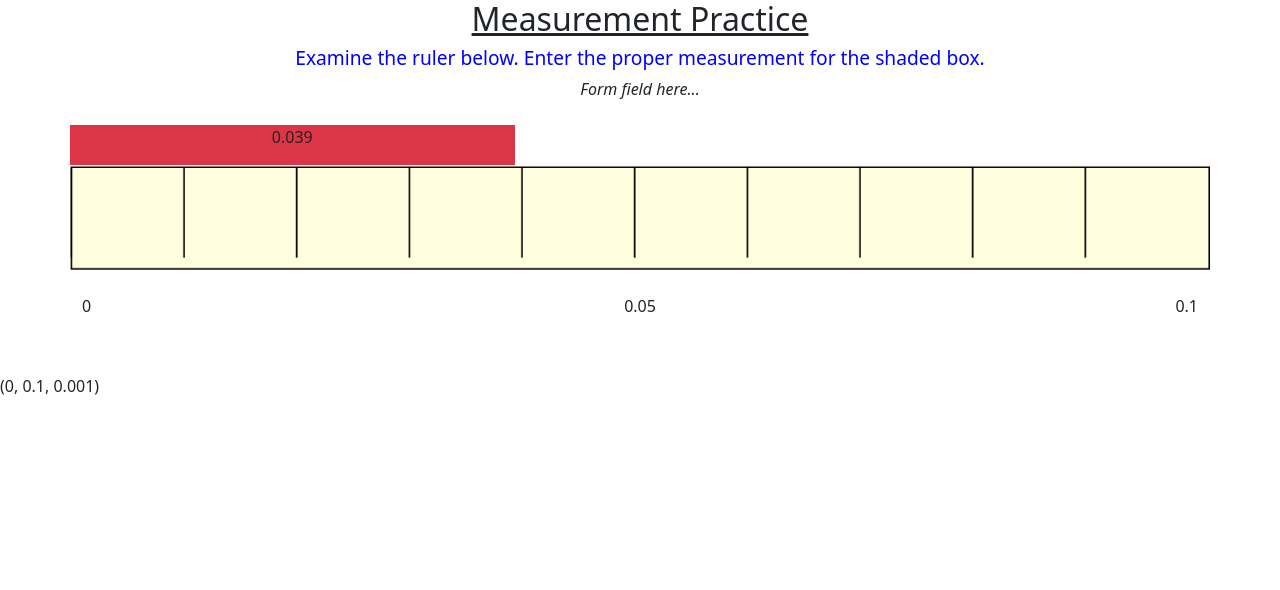
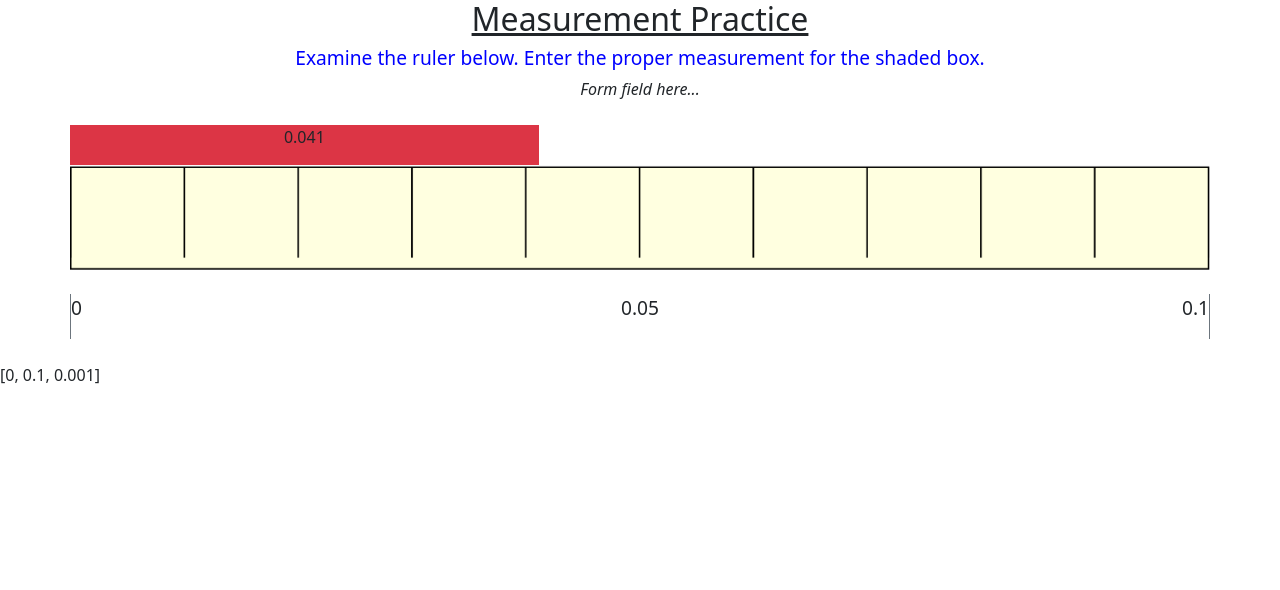
Before and after one commit to jimflores5/Measurement, a Flask app: page /measurement_practice in a window 1280 px wide. Shown: the top 590 px of the page. Run offline with Flask 3, Linux system fonts and the light colour scheme.

Commit message:
Finished layout and consistency for matching random object lengths with displayed rulers.

```diff
--- a/main.py
+++ b/main.py
@@ -12,7 +12,7 @@ def pick_numbers(divisions):
     # Set the end number on the ruler (1, 10, 1000, or 10,000 units larger than start)
     last_num = first_num + 10**(random.randint(-2, 3))
     last_sig_fig_position = (last_num-first_num)/(10*divisions)
-    return (first_num, last_num, last_sig_fig_position)
+    return [first_num, last_num, last_sig_fig_position]
 
 @app.route('/')
 def index():
@@ -22,9 +22,7 @@ def index():
 def measurement():
     num_divisions = random.choice([1, 10, 100])
     numbers = pick_numbers(num_divisions)
-    # wide = round(random.uniform(starting_value, end_value-1)/end_value*100,2)
-    # object_length = round(starting_value + wide/100*num_divisions,2)
-    object_length = random.uniform(numbers[0]*1.03, numbers[1])
+    object_length = random.uniform(numbers[1]*0.03, numbers[1])
     if numbers[2] < 1:
         round_to = -1*int(round(log(numbers[2],10),1))
         object_length = round(object_length, round_to)
@@ -33,8 +31,7 @@ def measurement():
         object_length = int(object_length/10**round_to)*10**round_to
     else:
         object_length = int(object_length)
-    # wide = round(9.96*object_length+0.261, 1)
-    wide = object_length/numbers[1]*100
+    wide = round(9.965*object_length*10/numbers[1]+0.2614, 3)
     return render_template('measurement_practice.html',title='Measurement Practice',
         wide = wide, start_value = numbers[0], end_value = numbers[1],
         object_length = object_length, num_divisions = num_divisions, nums = numbers)
--- a/static/style.css
+++ b/static/style.css
@@ -104,3 +104,24 @@
     margin-top: 5%;
     margin-bottom: 5%;
 }
+
+.left-ruler-mark {
+    display: inline-block;
+    text-align: left;
+    padding-left: 0%;
+    font-size: 1.5vw;
+    border-left: 1px;
+}
+
+.right-ruler-mark {
+    display: inline-block;
+    text-align: right;
+    padding-right: 0%;
+    font-size: 1.5vw;
+}
+
+.center-ruler-mark {
+    display: inline-block;
+    text-align: center;
+    font-size: 1.5vw;
+}
--- a/templates/measurement_practice.html
+++ b/templates/measurement_practice.html
@@ -29,13 +29,19 @@
     </section>
     <section class="container text-center">
         <div class="row">
-            <div class="col-1 right-side-label">
+            <div class="col-1 left-ruler-mark border-start border-secondary">
                 <p>{{start_value}}</p>
             </div>
-            <figure class="col-10">
-                <p class="text-center">{{(end_value - start_value)/2 + start_value}}</p>
-            </figure>
-            <div class="col-1 left-side-label">
+            <section class="col-10 center-ruler-mark">
+                {% if num_divisions == 1 %}
+                    <p> </p>
+                {% elif end_value > 1 %}
+                    <p class="text-center">{{end_value//2}}</p>
+                {% else %}
+                    <p class="text-center">{{end_value/2}}</p>
+                {% endif %}
+            </section>
+            <div class="col-1 right-ruler-mark border-end border-secondary">
                 <p>{{end_value}}</p>
             </div>
         </div>
```
Also changed, not shown: static/ruler_10.png.
